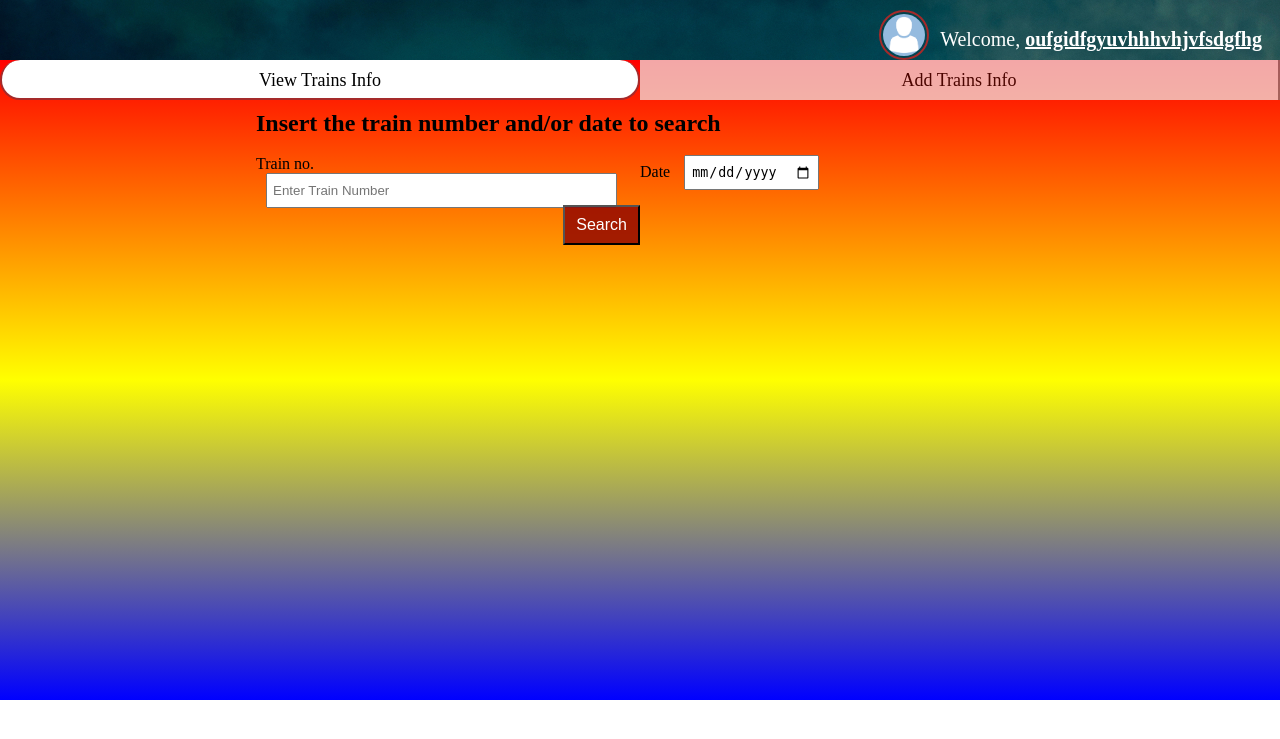
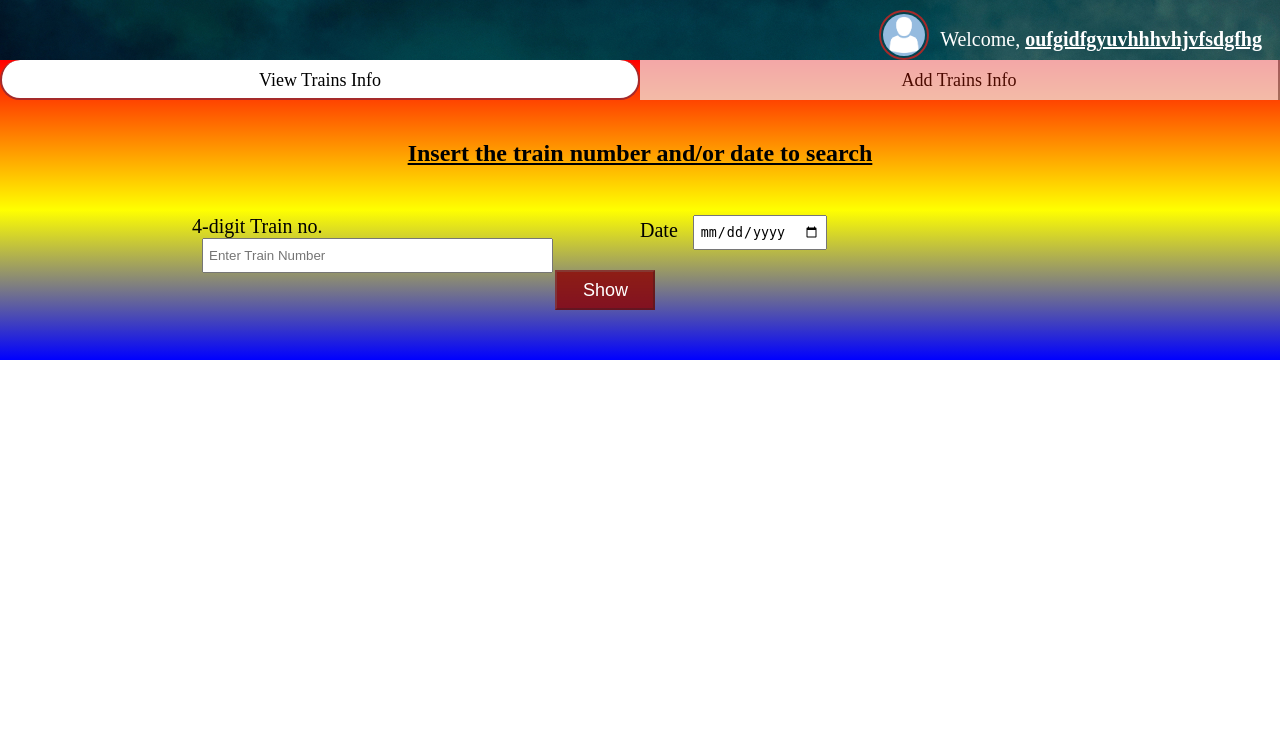
Before and after one commit to rising-stark/dbms-railwayReservation, a Flask app: template app/templates/admin_home.html in a window 1280 px wide. Shown: the top 739 px of the page. Run offline with Flask 2, Linux system fonts and the light colour scheme; the template is opened without the code that fills it, so the values that code supplies are empty.

Commit message:
Added all constraints. Complete js file for admin_home.html view train tab

```diff
--- a/app/static/CSS/admin_home.css
+++ b/app/static/CSS/admin_home.css
@@ -63,7 +63,9 @@ body{
 	position: relative;
 	left: 0%;
 	width: 100%;
-	height: 640px;
+	height: auto;
+	min-height: 300px;
+	max-height: 640px;
 	/*background-image: linear-gradient(to right, rgba(25, 90, 60, 0), rgba(25, 40, 50, 1));*/
 	background-image: linear-gradient(red, yellow, blue);
 }
@@ -100,44 +102,65 @@ body{
 
 .three .threep2{
 	position: relative;
-	width: 60%;
-	top: 10px;
-	left: 20%;
+	width: 70%;
+	top: 40px;
+	left: 15%;
 	height: 150px;
 	/*border: 2px solid black;*/
 }
+
+.three .threep2 h2{
+	position: relative;
+	width: 100%;
+	text-align: center;
+	text-decoration: underline;
+}
+
 .three .threep2 .threep2p1{
+	position: relative;
+	top: 30px;
 	width: 50%;
 	float: left;
 	height: 50px;
+	font-size: 20px;
 }
-.three .threep2 .threep2p1 input{
+.three .threep2 .threep2p1 input[type=text], input[type=date]{
 	position: relative;
 	left: 10px;
 	height: 35px;
 	padding: 5px;
 }
-.three .threep2 #btnSearch{
-	width: 10%;
-	padding: 5px;
-	height: 40px;
+
+.three .threep2 #threep2p1btn{
+	width: 110px;
+	height: 50px;
 	position: relative;
 	left: 40%;
-	font-size: 16px;
+	top: 30px;
+	/*background: green;*/
+	display: inline-block;
+}
+
+.three .threep2 .invalid{
+	position: absolute;
+	top: 5px;
+	left: 5px;
+	width: 100px;
+	height: 40px;
+	font-size: 18px;
 	color: white;
 	background-color: rgba(140, 0, 0, 0.8);
 }
-/*.three .threep2 #btnSearch:hover{
+.three .threep2 .invalid:hover{
 	cursor: not-allowed;
-}*/
-
+}
 .three .threep2 .valid{
-	width: 10%;
-	padding: 5px;
+	position: absolute;
+	top: 5px;
+	left: 5px;
+	width: 100px;
 	height: 40px;
-	position: relative;
-	left: 40%;
-	font-size: 16px;
+	font-size: 18px;
 	color: white;
 	background-color: rgba(0, 100, 0, 0.8);
 	transition: 0.1s ease-in;
--- a/app/static/JS/admin_home.js
+++ b/app/static/JS/admin_home.js
@@ -1,22 +1,160 @@
+var trainnoType = 0,
+	dojType = 0;
+var trainno, doj;
+var tooltipTrainno, tooltipDoj;
+
 $(document).ready(function(){
-	$('#btnSearch').click( function (event) {
-		var trainno = $('[name="trainno"]').val();
-		var doj = $('[name="doj"]').val();
-		/*console.log(trainno);
-		console.log("#"+doj+"#");
-		console.log(doj.length); */
-		if(trainno.length ==0 && doj.length ==0){
+	trainno = 0;
+	doj = 0;
+	$('.five').fadeOut(0);
+
+	$('input').keypress(function(e) {
+		if (e.which == 32)
+			return false;
+	});
+
+	$('[name="trainno"]').keypress(function(e) {
+		if ($('[name="trainno"]').val().length > 3) {
+			e.preventDefault();
+			return false;
+		}
+	});
+
+	var regExpTrainno = /[0-9]/;
+	$('[name="trainno"]').on('keydown keyup blur focus', function(e) {
+		var value = e.key;
+		//var ascii=value.charCodeAt(0);
+		//$('textarea').append(ascii);
+		//$('textarea').append(value);
+		//console.log(e);
+		// Only numbers
+		if ((!regExpTrainno.test(value) &&
+			e.which !=35 // end key
+			&&
+			e.which !=9 // tab key for keyboard focusing
+			&&
+			e.which != 8 // backspace
+			&&
+			e.which != 46 // delete
+			&&
+			(e.which < 37 // arrow keys
+				||
+				e.which > 40))) {
+			e.preventDefault();
+			return false;
+		}
+	});
+
+	$('#threep2p1btn').mouseenter(function(){
+		if($('#btnSearch').is(':disabled')){
+			$('#threep2p1_btn_show_tooltip').show(250);
+		}
+	});
+
+	$('#threep2p1btn').mouseleave(function(){
+		if($('#btnSearch').is(':disabled')){
+			$('#threep2p1_btn_show_tooltip').hide(250);
+		}
+	});
+	$('input').on('keydown keyup keypress', function() {
+		var name = $(this).attr("name");
+		var flag=0;
+		var regExpAlpha = /[a-zA-Z]/;
+		var regExpNum = /[0-9]/;
+		if (name == "trainno") {
+			trainnoType = 1;
+			trainno = 0;
+		} else if (name == "doj") {
+			dojType = 1;
+			doj = 0;
+		}
+		if ($(this).val().length == 0) {
+			flag=1;
+			var displayTooltip = "Please fill out this field";
+			$(this).attr('title', displayTooltip);
+		}
+		/*if(flag==0){
+			var item = $(this).parent().next().next().children("span")[0];
+			$(item).hide(250);
+			item = $(this).parent().next().next().children("span")[1];
+			$(item).hide(250);
+		}*/
+	});
+
+	$('[name="trainno"]').on('focus blur mouseleave', function() {
+		if (trainnoType == 0) {
+			return false;
+		}
+		trainnoType = 0;
+		trainnolen=$('[name="trainno"]').val().length;
+		if (trainnolen > 0) {
+			if(trainnolen !=4){
+				trainno = 0;
+				tooltipTrainno = "The train number must be of 4 digits";
+				$('#threep2p1_input_train_tooltip').html(tooltipTrainno);
+				$('#threep2p1_input_train_tooltip').show(250).delay(1500).hide(250);
+			}else{
+				trainno = 1;
+				tooltipTrainno = "Accepted";
+				$('#threep2p1_input_train_tooltip').html(tooltipTrainno);
+				$('#threep2p1_input_train_tooltip').hide(250);
+			}
+		}else{
+			trainno = 0;
+			tooltipTrainno = "Please fill out this field";
+			$('#threep2p1_input_train_tooltip').html(tooltipTrainno);
+			$('#threep2p1_input_train_tooltip').show(250).delay(1500).hide(250);
+		}
+		$('[name="trainno"]').attr('title', tooltipTrainno);
+	});
+
+	$('[name="doj"]').on('focus blur mouseleave', function() {
+		if (dojType == 0) {
+			return false;
+		}
+		dojType = 0;
+		dojlen=$('[name="doj"]').val().length;
+		if (dojlen > 0) {
+			doj = 1;
+			tooltipDoj = "Accepted";
+		}else{
+			doj = 0;
+			tooltipDoj = "Please fill out this field";
+		}
+		$('[name="doj"]').attr('title', tooltipDoj);
+	});
+
+	$('#threep1p2').click( function () {
+		$('#threep1p2').addClass("active");
+		$('#threep1p1').removeClass("active");
+		$('.threep2').slideUp(250);
+		$('.threep3').slideUp(250);
+	});
+
+	$('#threep1p1').click( function () {
+		$('#threep1p1').addClass("active");
+		$('#threep1p2').removeClass("active");
+		$('.threep2').slideDown(250);
+		if($('.threep3').hasClass('.result')){
+			$('.threep3').slideDown(250);
+		}
+	});
+
+	$('.valid').click( function () {
+		var trainnoval = $('[name="trainno"]').val();
+		var dojval = $('[name="doj"]').val();
+		if(trainnoval.length ==0 && dojval.length ==0){
 			msg = "Both Fields cannot be empty";
 			alert(msg);
 		}
-		else if(trainno.length !=4){
+		else if(trainnoval.length !=4){
 			msg = "Train numbers are of length 4 only."+
 				"Please enter a valid train number"+
 				"Or leave this field empty and "+
 				"search using only date of journey.";
 			alert(msg);
 		}
-		else if((trainno.length ==0 && doj.length!=0) || ((trainno.length !=0 && doj.length==0))){
+		else if((trainnoval.length ==0 && dojval.length!=0) || ((trainnoval.length !=0 && dojval.length==0))){
 			$(".five").slideUp(0);
 			$(".five").slideDown(500);
 			$.ajax({
@@ -25,8 +163,8 @@ $(document).ready(function(){
 				contentType: "application/json",
 				/*dataType: "json",*/
 				data: JSON.stringify({
-					trainno: trainno,
-					doj: doj
+					trainno: trainnoval,
+					doj: dojval
 				}),
 				cache: false,
 				processData: false,
@@ -50,12 +188,21 @@ $(document).ready(function(){
 							train += '<td>' + result[i].ac_fare + '</td>';
 							train += '<td>' + result[i].sl_coaches + '</td>';
 							train += '<td>' + result[i].sl_fare + '</td>';
-							train += '<td id = "available">' + (i+1) + '</td>';
-							train += '<td id = "available">' + (i+1) + '</td>';
+							if(result[i].ac_seats > 0){
+								train += '<td class = "available">' + result[i].ac_seats + '</td>';
+							}else{
+								train += '<td class = "notavailable">' + result[i].ac_seats + '</td>';
+							}
+							if(result[i].sl_seats > 0){
+								train += '<td class = "available">' + result[i].sl_seats + '</td>';
+							}else{
+								train += '<td class = "notavailable">' + result[i].sl_seats + '</td>';
+							}
 							train += '</tr>';
 						}
 						$('#threep3p1').append(train);
 						$(".threep3").slideDown(500);
+						$(".threep3").addClass("result");
 					}
 					else{
 						msg = "No records found for this trainno and Date of journey";
@@ -69,4 +216,17 @@ $(document).ready(function(){
 			});
 		}
 	});
+
+	setInterval(Check, 250);
+	function Check() {
+		if (trainno == 1 || doj == 1) {
+			$('[name="btnSearch"]').addClass("valid");
+			$('[name="btnSearch"]').removeClass("invalid");
+			$('[name="btnSearch"]')[0].disabled = false;
+		} else if (trainno == 0 && doj == 0) {
+			$('[name="btnSearch"]').addClass("invalid");
+			$('[name="btnSearch"]').removeClass("valid");
+			$('[name="btnSearch"]')[0].disabled = true;
+		}
+	}
 });
--- a/app/templates/admin_home.html
+++ b/app/templates/admin_home.html
@@ -28,12 +28,14 @@
 				<br>
 				<form>
 					<div class="threep2p1">
-						Train no. <input id="train" type="text" name="trainno" size="40" placeholder="Enter Train Number"/>
+						4-digit Train no. <input id="train" type="text" name="trainno" size="40" placeholder="Enter Train Number"/>
+						<div id = "threep2p1_input_train_tooltip">The train number must be of 4 digits</div>
 					</div>
 					<div class="threep2p1">
 						Date <input id="doj" type="date" name="doj" size="40"/>
 					</div>
-					<input id="btnSearch" class="valid" type="button" name="btnSearch" value="Search">
+					<div id="threep2p1btn"><input id="btnSearch" class = "invalid" type="button" name="btnSearch" value="Show" disabled></div>
+					<div id="threep2p1_btn_show_tooltip">This button is disabled because both the fields are empty now.</div>
 				</form>
 			</div>
 			<div class="threep3">
--- a/app/templates/admin_login.html
+++ b/app/templates/admin_login.html
@@ -31,8 +31,7 @@
 					    <tr id="link">
 					    	<td colspan="2"><a href="#">Forgot Password?</a></td>
 					    </tr>
-					    <tr><!-- Here there is no need of reset button on login.jsp page because this is not of that much use   -->
-					    	<!-- <td><input class="grow" type="button" name="btnRESET" value="RESET"/></td> -->
+					    <tr>
 						    <td colspan="2"><input type="submit" name="btnNEXT" value="NEXT"/></td>
 					    </tr>
 					</table>
```
Also changed, not shown: other parts of app/static/CSS/admin_home.css (+67 -3 lines). Lines whose indentation alone changed are shown as unchanged.
